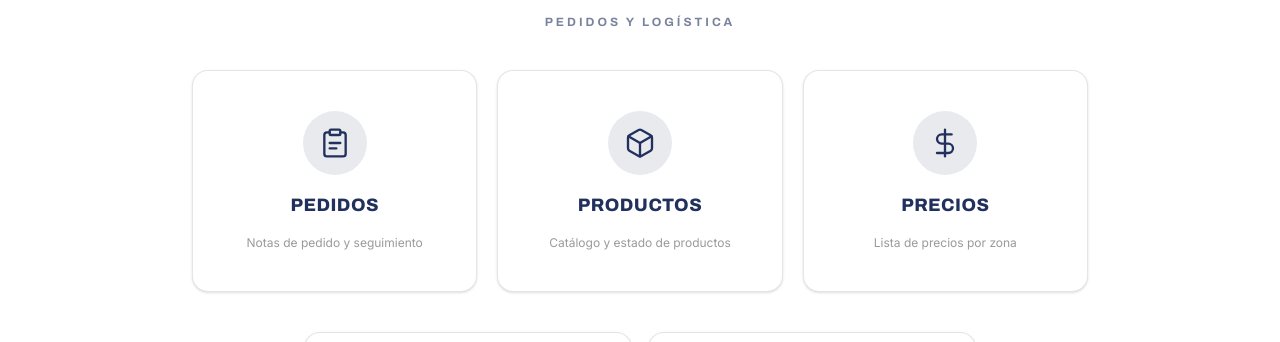
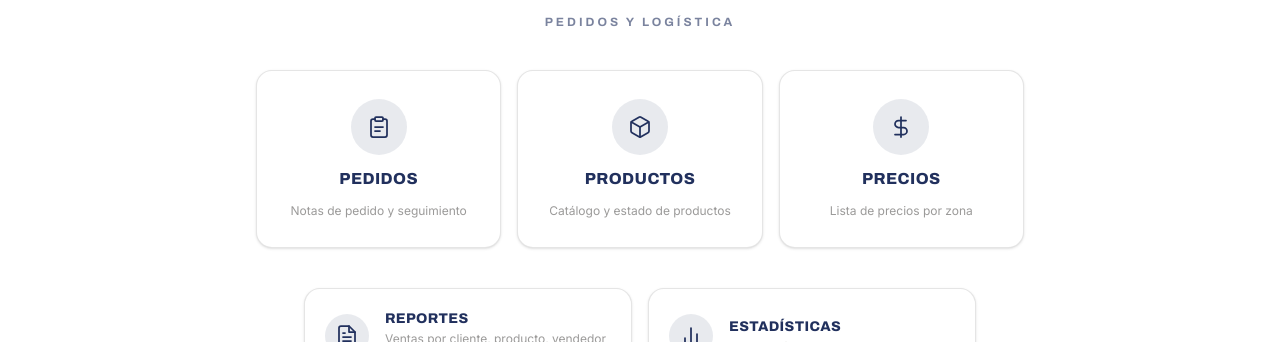
Before and after one commit to julioborn/beltraminohnos, a Next.js app: page /inicio in a window 1280 px wide. Shown: the part 208-550 px from the top of the page. Built offline with nearby package versions, Linux system fonts and the light colour scheme; no server answers.

Commit message:
Shrink the 3 main inicio cards
Reduced padding, icon circle/svg size, and label size so they read a bit lighter and closer in scale to the Reportes/Estadísticas row below.

```diff
--- a/src/app/(app)/inicio/page.tsx
+++ b/src/app/(app)/inicio/page.tsx
@@ -7,7 +7,7 @@ const ITEMS = [
     label: "Pedidos",
     description: "Notas de pedido y seguimiento",
     icon: (
-      <svg viewBox="0 0 24 24" fill="none" stroke="currentColor" strokeWidth={1.75} strokeLinecap="round" strokeLinejoin="round" className="h-8 w-8">
+      <svg viewBox="0 0 24 24" fill="none" stroke="currentColor" strokeWidth={1.75} strokeLinecap="round" strokeLinejoin="round" className="h-6 w-6">
         <path d="M16 4h2a2 2 0 0 1 2 2v14a2 2 0 0 1-2 2H6a2 2 0 0 1-2-2V6a2 2 0 0 1 2-2h2" />
         <rect x="8" y="2" width="8" height="4" rx="1" ry="1" />
         <path d="M8 12h8M8 16h5" />
@@ -19,7 +19,7 @@ const ITEMS = [
     label: "Productos",
     description: "Catálogo y estado de productos",
     icon: (
-      <svg viewBox="0 0 24 24" fill="none" stroke="currentColor" strokeWidth={1.75} strokeLinecap="round" strokeLinejoin="round" className="h-8 w-8">
+      <svg viewBox="0 0 24 24" fill="none" stroke="currentColor" strokeWidth={1.75} strokeLinecap="round" strokeLinejoin="round" className="h-6 w-6">
         <path d="M21 16V8a2 2 0 0 0-1-1.73l-7-4a2 2 0 0 0-2 0l-7 4A2 2 0 0 0 3 8v8a2 2 0 0 0 1 1.73l7 4a2 2 0 0 0 2 0l7-4A2 2 0 0 0 21 16z" />
         <path d="M3.27 6.96 12 12.01l8.73-5.05" />
         <path d="M12 22.08V12" />
@@ -31,7 +31,7 @@ const ITEMS = [
     label: "Precios",
     description: "Lista de precios por zona",
     icon: (
-      <svg viewBox="0 0 24 24" fill="none" stroke="currentColor" strokeWidth={1.75} strokeLinecap="round" strokeLinejoin="round" className="h-8 w-8">
+      <svg viewBox="0 0 24 24" fill="none" stroke="currentColor" strokeWidth={1.75} strokeLinecap="round" strokeLinejoin="round" className="h-6 w-6">
         <path d="M12 2v20" />
         <path d="M17 5.5H9.5a3.5 3.5 0 0 0 0 7h5a3.5 3.5 0 0 1 0 7H6" />
       </svg>
@@ -81,17 +81,17 @@ export default function InicioPage() {
         </p>
       </div>
 
-      <div className="grid w-full max-w-4xl grid-cols-1 gap-5 sm:grid-cols-3">
+      <div className="grid w-full max-w-3xl grid-cols-1 gap-4 sm:grid-cols-3">
         {ITEMS.map((item) => (
           <Link
             key={item.href}
             href={item.href}
-            className="group flex flex-col items-center gap-4 rounded-2xl border border-black/10 bg-white px-6 py-10 text-center shadow-sm transition-colors hover:border-btm-navy"
+            className="group flex flex-col items-center gap-3 rounded-2xl border border-black/10 bg-white px-5 py-7 text-center shadow-sm transition-colors hover:border-btm-navy"
           >
-            <span className="flex h-16 w-16 items-center justify-center rounded-full bg-btm-navy/10 text-btm-navy transition-colors group-hover:bg-btm-navy group-hover:text-white">
+            <span className="flex h-14 w-14 items-center justify-center rounded-full bg-btm-navy/10 text-btm-navy transition-colors group-hover:bg-btm-navy group-hover:text-white">
               {item.icon}
             </span>
-            <span className="font-display text-lg font-extrabold uppercase tracking-wide text-btm-navy">
+            <span className="font-display text-base font-extrabold uppercase tracking-wide text-btm-navy">
               {item.label}
             </span>
             <span className="text-xs text-btm-black/50">{item.description}</span>
```
